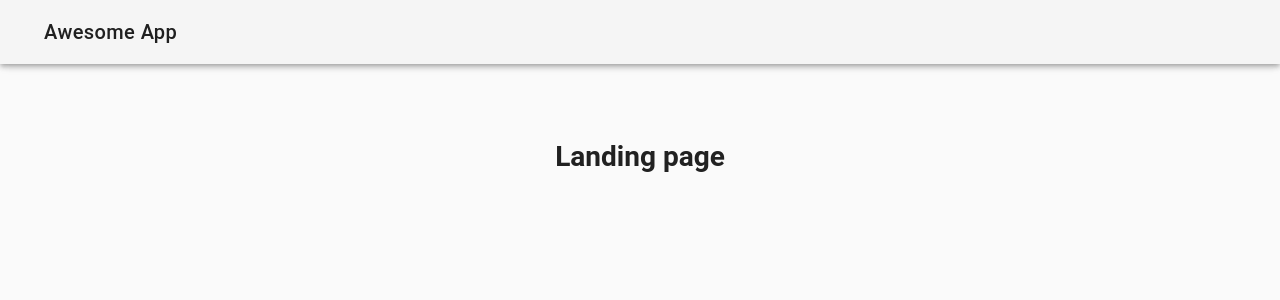
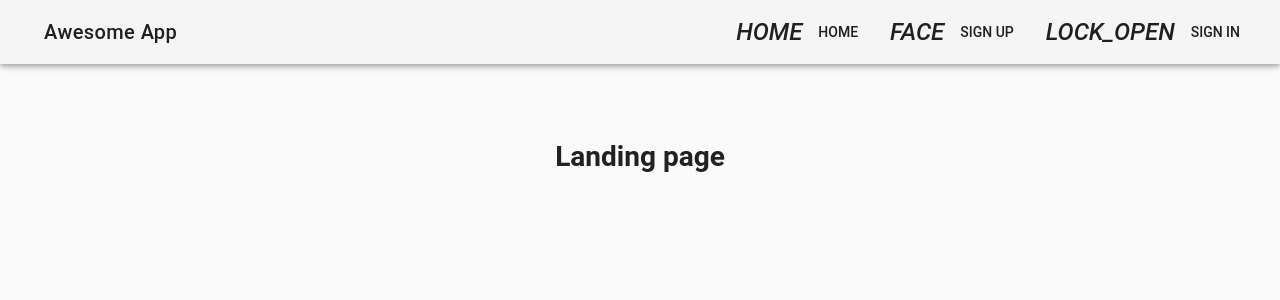
Before and after one commit to mechurak/words-study, a Vue app: page / in a window 1280 px wide. Shown: the top 300 px of the page. Built offline with nearby package versions, Linux system fonts and the light colour scheme; the HTML template or start-up script is replaced by a standard one.

Commit message:
Adding menu
Reference:
- https://medium.com/@oleg.agapov/basic-single-page-application-using-vue-js-and-firebase-part-1-9e4c0c11a228

```diff
--- a/src/App.vue
+++ b/src/App.vue
@@ -1,6 +1,17 @@
 <template>
   <v-app>
     <v-navigation-drawer v-model="sidebar" app>
+      <v-list>
+        <v-list-tile
+          v-for="item in menuItems"
+          :key="item.title"
+          :to="item.path">
+          <v-list-tile-action>
+            <v-icon>{{ item.icon }}</v-icon>
+          </v-list-tile-action>
+          <v-list-tile-content>{{ item.title }}</v-list-tile-content>
+        </v-list-tile>
+      </v-list>
     </v-navigation-drawer>
 
     <v-toolbar app>
@@ -8,8 +19,22 @@
         <v-toolbar-side-icon @click="sidebar = !sidebar">
         </v-toolbar-side-icon>
       </span>
-      <v-toolbar-title>{{ appTitle }}</v-toolbar-title>
+      <v-toolbar-title>
+        <router-link to="/" tag="span" style="cursor: pointer">
+          {{ appTitle }}
+        </router-link>
+      </v-toolbar-title>
       <v-spacer></v-spacer>
+      <v-toolbar-items class="hidden-xs-only">
+        <v-btn
+          flat
+          v-for="item in menuItems"
+          :key="item.title"
+          :to="item.path">
+          <v-icon left dark>{{ item.icon }}</v-icon>
+          {{ item.title }}
+        </v-btn>
+      </v-toolbar-items>
     </v-toolbar>
 
     <v-content>
@@ -24,7 +49,12 @@
     data () {
       return {
         appTitle: 'Awesome App',
-        sidebar: false
+        sidebar: false,
+        menuItems: [
+          { title: 'Home', path: '/home', icon: 'home' },
+          { title: 'Sign Up', path: '/signup', icon: 'face' },
+          { title: 'Sign In', path: '/signin', icon: 'lock_open' }
+        ]
       }
     }
   }
```
